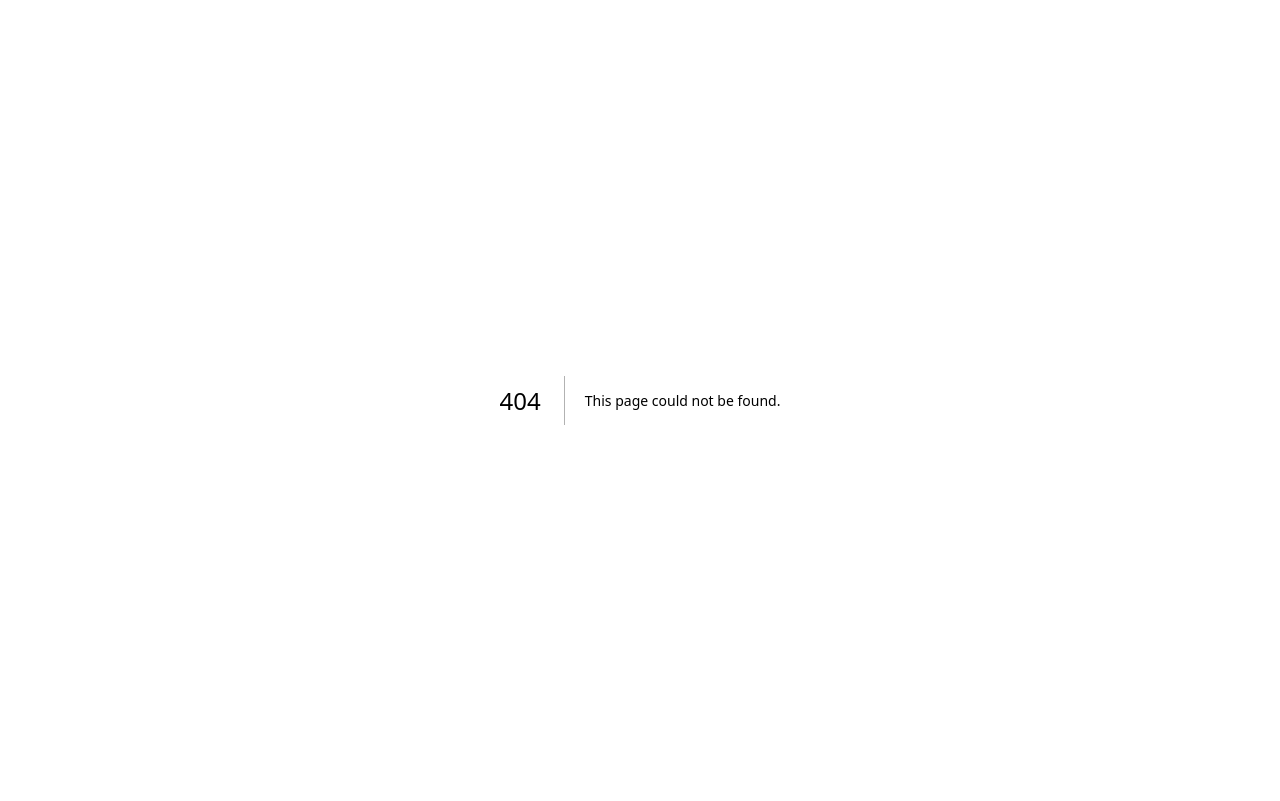
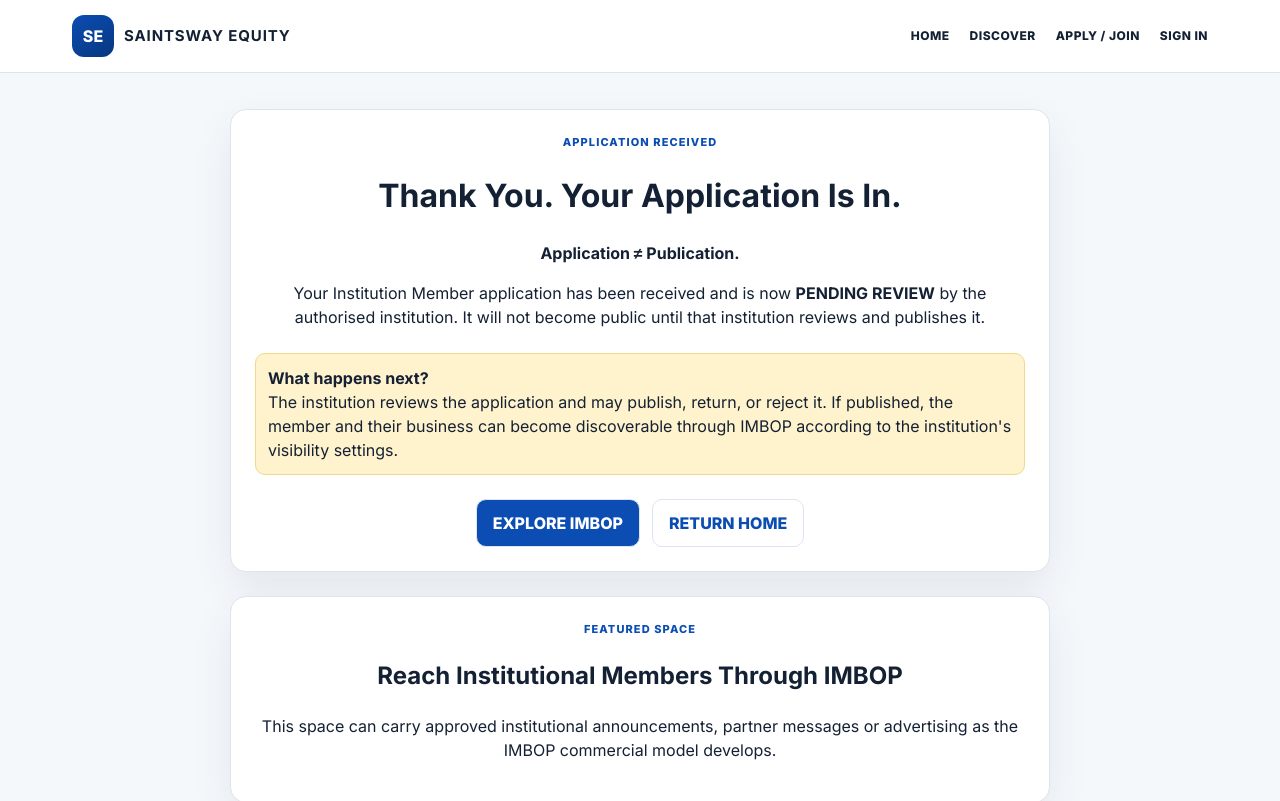
Before and after one commit to Actifyappps/IMBOP, a Next.js app in the folder src/: page /apply/confirmation in a window 1280 px wide. Before the commit this address had no page. Shown: the top 801 px of the page. Built offline with nearby package versions, Linux system fonts and the light colour scheme.

Commit message:
feat: add application confirmation page

```diff
--- /dev/null
+++ b/src/app/apply/confirmation/page.js
@@ -0,0 +1,29 @@
+"use client";
+import Link from "next/link";
+import Nav from "../../components/Nav";
+import Footer from "../../components/Footer";
+
+export default function ApplicationConfirmation(){
+  return <><Nav/><main className="wrap">
+    <div className="card confirmation-card" style={{maxWidth:820,margin:"auto",textAlign:"center"}}>
+      <div className="eyebrow">APPLICATION RECEIVED</div>
+      <h1>Thank You. Your Application Is In.</h1>
+      <p><b>Application ≠ Publication.</b></p>
+      <p>Your Institution Member application has been received and is now <b>PENDING REVIEW</b> by the authorised institution. It will not become public until that institution reviews and publishes it.</p>
+      <div className="notice" style={{margin:"24px 0",textAlign:"left"}}>
+        <b>What happens next?</b><br/>
+        The institution reviews the application and may publish, return, or reject it. If published, the member and their business can become discoverable through IMBOP according to the institution's visibility settings.
+      </div>
+      <div className="actions" style={{justifyContent:"center"}}>
+        <Link className="btn" href="/discover">EXPLORE IMBOP</Link>
+        <Link className="btn alt" href="/">RETURN HOME</Link>
+      </div>
+    </div>
+
+    <div className="card" style={{maxWidth:820,margin:"24px auto 0",textAlign:"center"}}>
+      <div className="eyebrow">FEATURED SPACE</div>
+      <h2>Reach Institutional Members Through IMBOP</h2>
+      <p>This space can carry approved institutional announcements, partner messages or advertising as the IMBOP commercial model develops.</p>
+    </div>
+  </main><Footer/></>
+}
```
